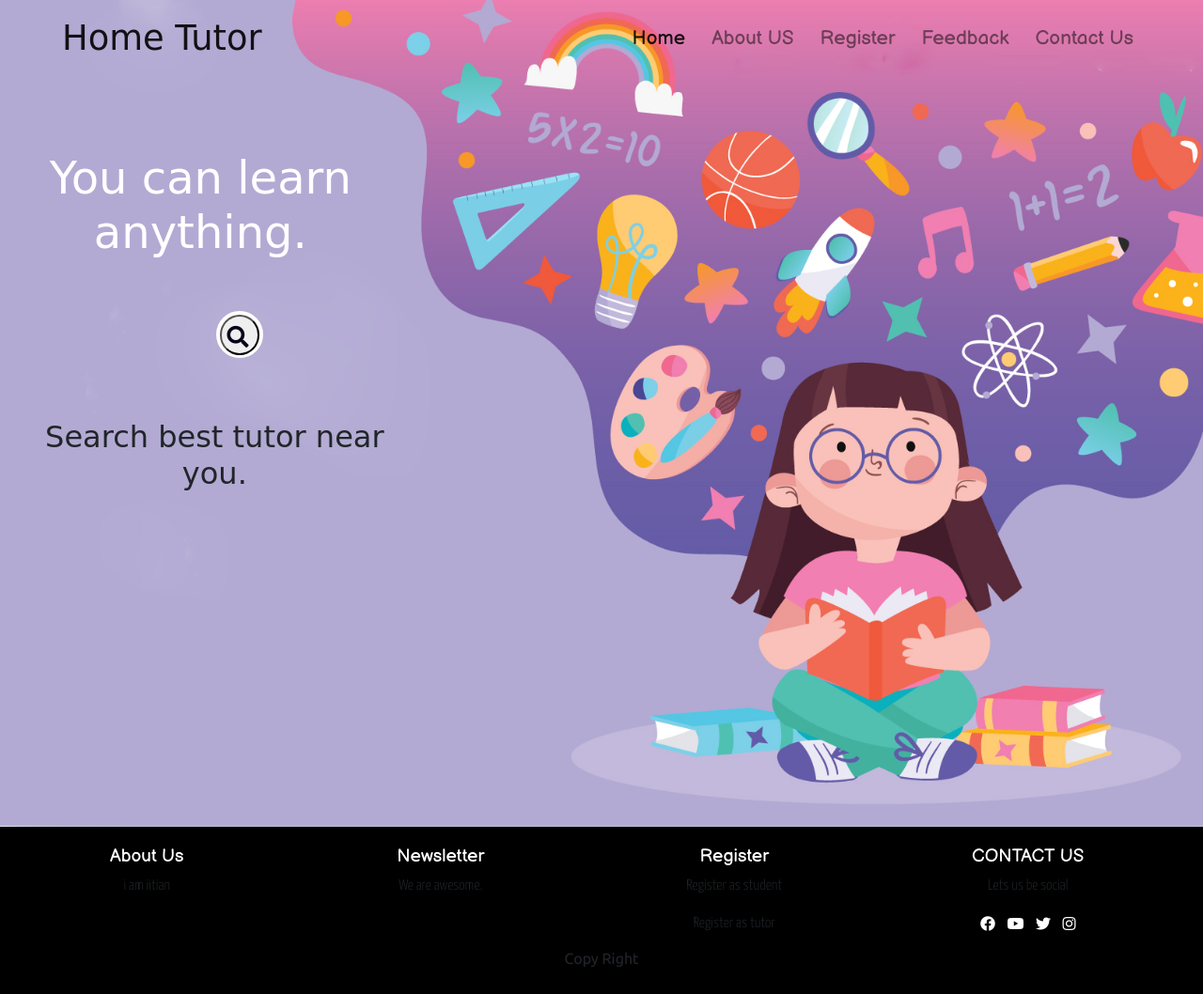
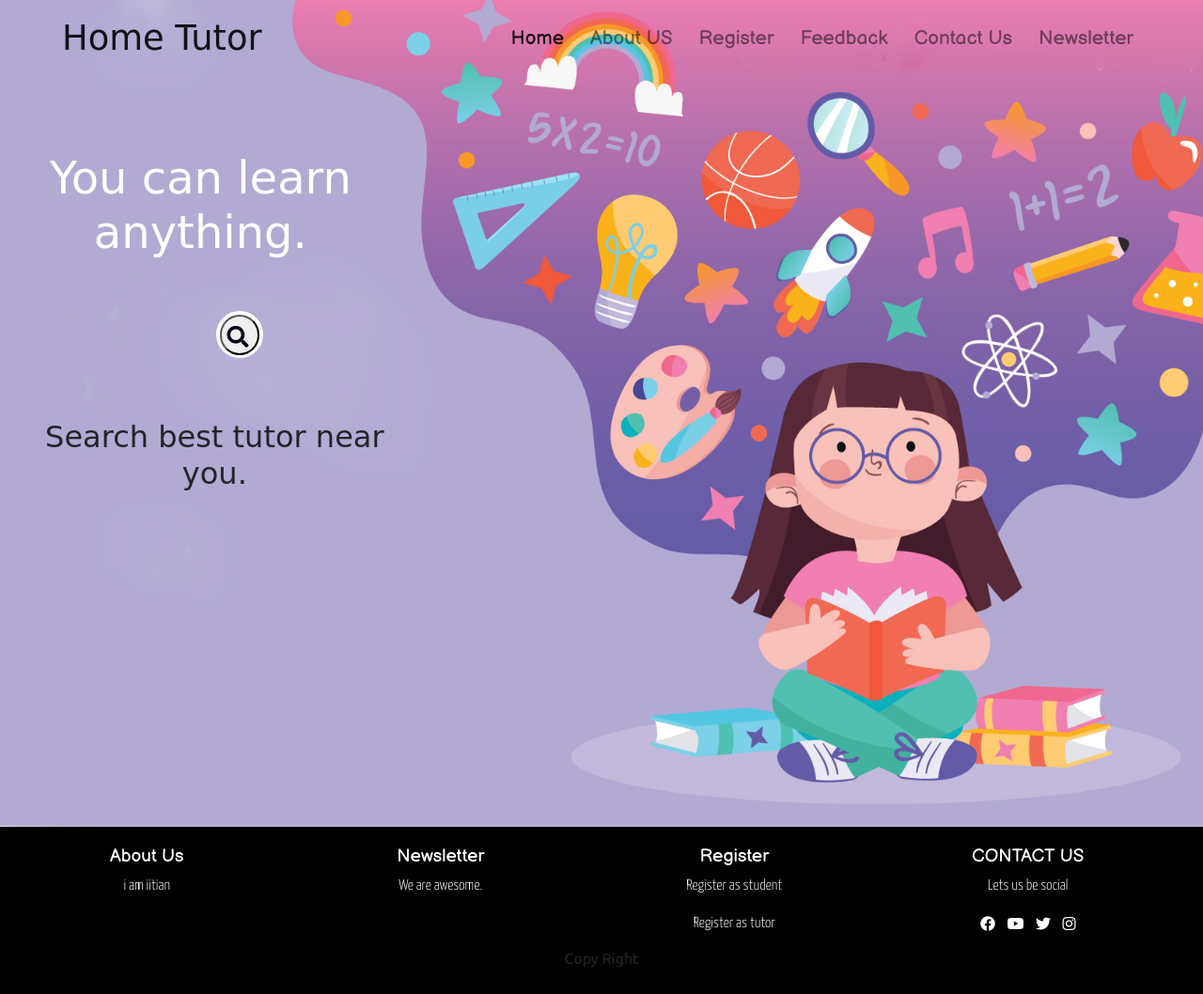
Before and after one commit to SakshamMahajan-arkin/Project-stlt, a PHP site: page /index.html in a window 1280 px wide. Shown: the whole page at 94% size. Run offline with PHP 8.4, Linux system fonts and the light colour scheme; some libraries are stand-ins or nearby versions; some web fonts are replaced.

Commit message:
updated header

```diff
--- a/AboutUs.css
+++ b/AboutUs.css
@@ -105,7 +105,7 @@ h3 {
 }
 
 .fab-color:hover {
-    color: red;
+    color: #a1c4cf;
 }
 
 .ancor {
--- a/AboutUs.html
+++ b/AboutUs.html
@@ -38,6 +38,9 @@
                     </li>
                     <li class="nav-item">
                         <a class="nav-link" href="#">Contact Us</a>
+                    </li>
+                    <li class="nav-item">
+                      <a class="nav-link" href="#">Newsletter</a>
                     </li>
                 </ul>
             </div>
--- a/Signup.css
+++ b/Signup.css
@@ -240,7 +240,7 @@ input[type='text']:active:focus::-webkit-input-placeholder
 }
 
 .fab-color:hover {
-    color: red;
+    color: #a1c4cf;
 }
 
 .ancor {
--- a/index.css
+++ b/index.css
@@ -238,6 +238,7 @@ search */
 
     .brief-footer {
         font-family: 'Yanone Kaffeesatz', sans-serif;
+        color: white;
     }
 
     .copyright {
--- a/index.html
+++ b/index.html
@@ -9,7 +9,7 @@
     <!-- Bootstrap CSS -->
     <link href="https://fonts.googleapis.com/css2?family=Balsamiq+Sans&family=Chelsea+Market&family=Nunito+Sans:ital,wght@1,600&family=Ubuntu&family=Yanone+Kaffeesatz:wght@300&display=swap" rel="stylesheet">
     <link rel="stylesheet" href="https://stackpath.bootstrapcdn.com/bootstrap/4.5.2/css/bootstrap.min.css" integrity="sha384-JcKb8q3iqJ61gNV9KGb8thSsNjpSL0n8PARn9HuZOnIxN0hoP+VmmDGMN5t9UJ0Z" crossorigin="anonymous">
-    <link rel="stylesheet" href="./index.css">
+    <link rel="stylesheet" href="index.css">
     <link rel="stylesheet" href="https://pro.fontawesome.com/releases/v5.10.0/css/all.css" integrity="sha384-AYmEC3Yw5cVb3ZcuHtOA93w35dYTsvhLPVnYs9eStHfGJvOvKxVfELGroGkvsg+p" crossorigin="anonymous" />
     <title>Home tutor</title>
 </head>
@@ -39,6 +39,9 @@
                     </li>
                     <li class="nav-item">
                         <a class="nav-link" href="#">Contact Us</a>
+                    </li>
+                    <li class="nav-item">
+                      <a class="nav-link" href="#">Newsletter</a>
                     </li>
                 </ul>
             </div>
--- a/signup.html
+++ b/signup.html
@@ -31,7 +31,7 @@
               <a class="nav-link" href="#">Home </a>
             </li>
             <li class="nav-item">
-              <a class="nav-link active" href="#">About US<span class="sr-only">(current)</span></a>
+              <a class="nav-link" href="#">About US<span class="sr-only">(current)</span></a>
             </li>
             <li class="nav-item">
               <a class="nav-link" href="#">Register</a>
@@ -41,6 +41,9 @@
             </li>
             <li class="nav-item">
               <a class="nav-link" href="#">Contact Us</a>
+            </li>
+            <li class="nav-item active">
+              <a class="nav-link" href="#">Newsletter</a>
             </li>
           </ul>
         </div>
--- a/tutor/report.html
+++ b/tutor/report.html
@@ -26,7 +26,7 @@
 
            <div class="collapse navbar-collapse" id="navbarSupportedContent">
                <ul class="navbar-nav ml-auto">
-                   <li class="nav-item active ">
+                   <li class="nav-item ">
                        <a class="nav-link" href="#">Home <span class="sr-only">(current)</span></a>
                    </li>
                    <li class="nav-item">
@@ -40,6 +40,9 @@
                    </li>
                    <li class="nav-item">
                        <a class="nav-link" href="#">Contact Us</a>
+                   </li>
+                   <li class="nav-item">
+                     <a class="nav-link" href="#">Newsletter</a>
                    </li>
                </ul>
            </div>
```
Also changed, not shown: tutor/registration.php (+5 -2 lines).
